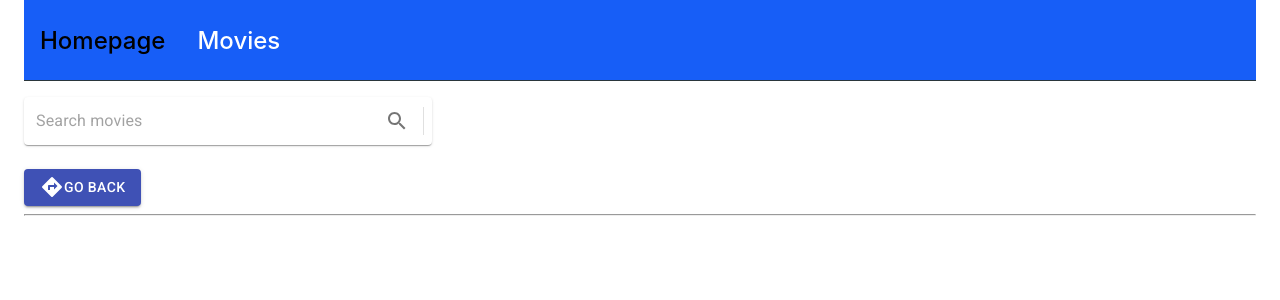
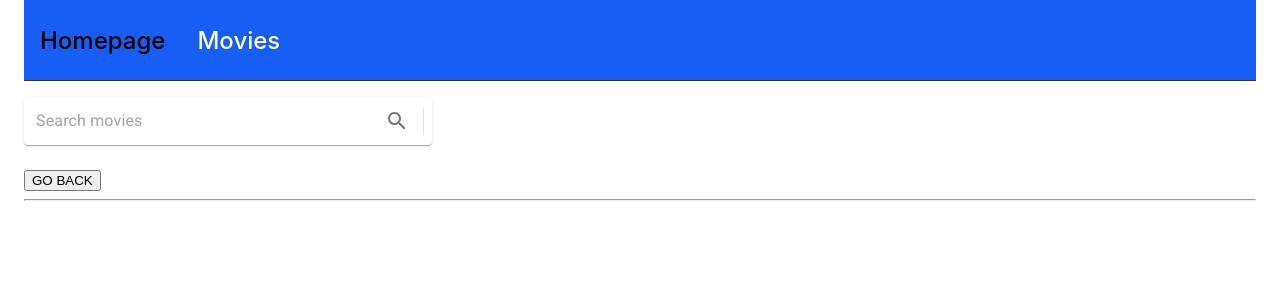
Before and after one commit to YarovaT/goit-react-hw-04-movies, a React (Create React App) app: page /movies in a window 1280 px wide. Shown: the top 300 px of the page. Built offline with nearby package versions, Linux system fonts and the light colour scheme.

Commit message:
Changing component HomeButton

```diff
--- a/src/components/HomeButton/HomeButton.js
+++ b/src/components/HomeButton/HomeButton.js
@@ -1,24 +1,16 @@
-import { useHistory } from 'react-router-dom';
 import React from 'react';
-import Button from '@material-ui/core/Button';
-import DirectionsOutlined from '@material-ui/icons/Directions';
+import { withRouter } from 'react-router';
 
-export default function HomeButton() {
-  let history = useHistory();
+class Button extends React.Component {
+  render() {
+    return (
+      <button type="button" onClick={() => this.props.history.go(-1)}>
+        GO BACK
+      </button>
+    );
+  }
+}
 
-  function handleClick() {
-    history.push('/');
-  }
+const HomeButton = withRouter(Button);
 
-  return (
-    <Button
-      variant={'contained'}
-      color={'primary'}
-      type="button"
-      onClick={handleClick}
-    >
-      <DirectionsOutlined />
-      GO BACK
-    </Button>
-  );
-}
+export default HomeButton;
--- a/src/pages/MovieDetailsPage/MovieDetailsPage.js
+++ b/src/pages/MovieDetailsPage/MovieDetailsPage.js
@@ -28,6 +28,7 @@ export default function MovieDetailsPage() {
   return (
     <>
       <HomeButton />
+
       {movie && (
         <div className={style.movieContainer}>
           <img
```
